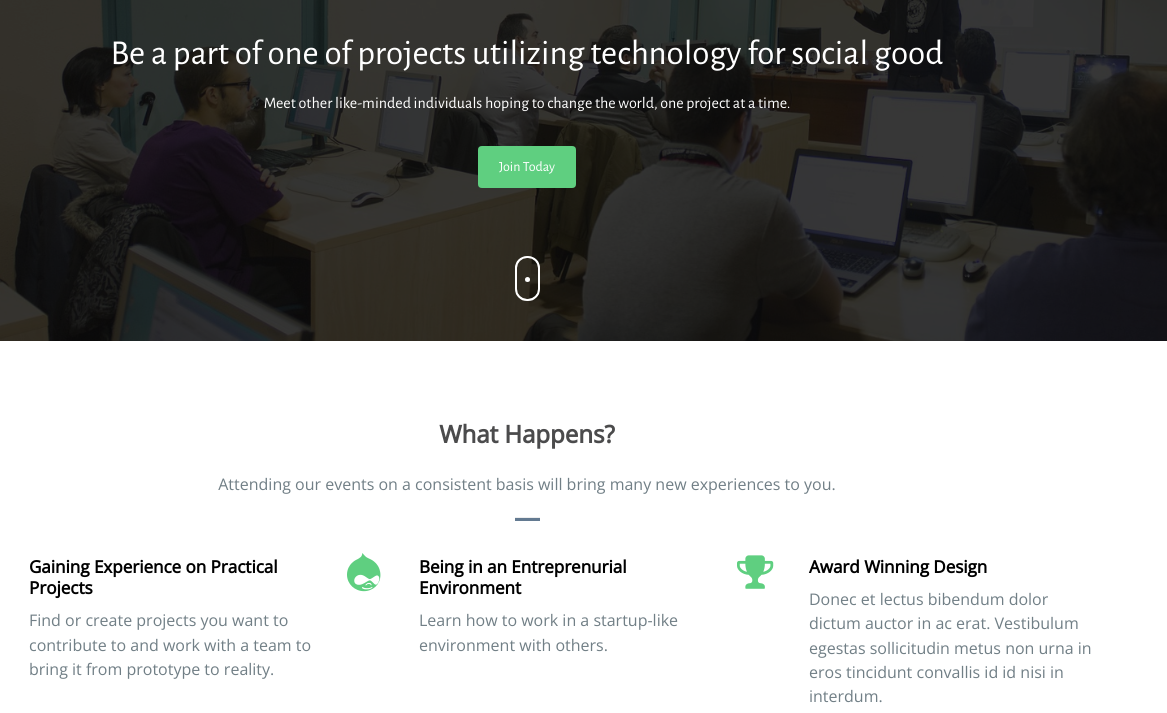
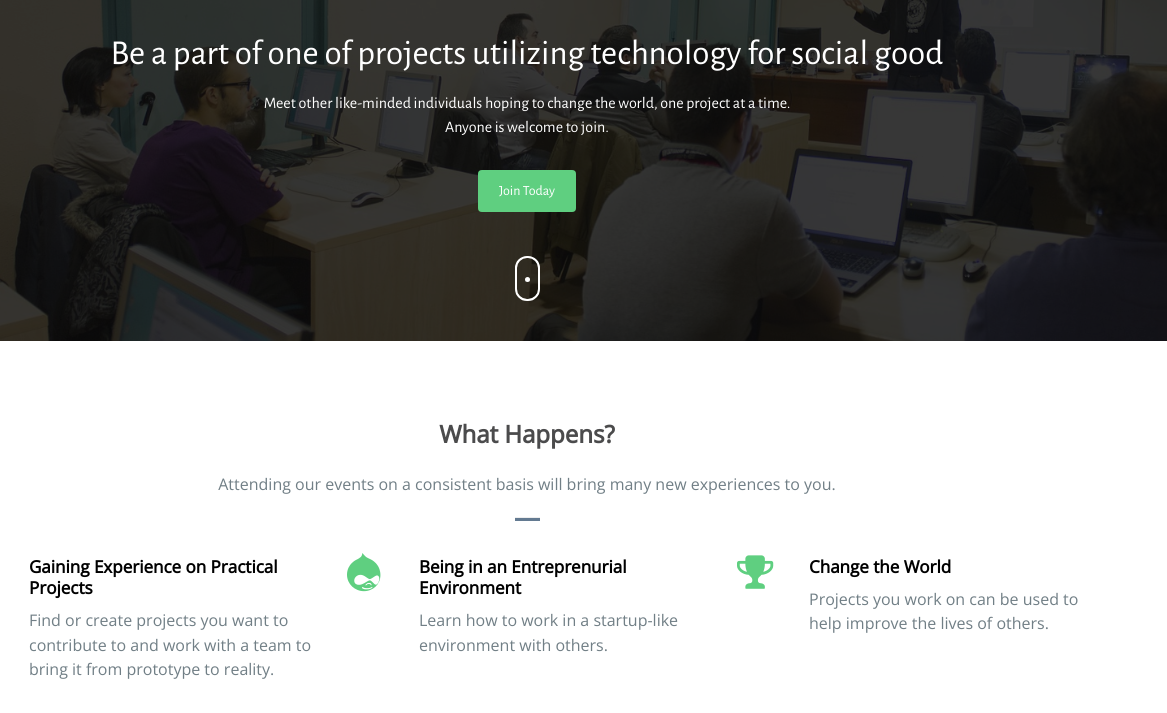
Before and after one commit to kevinvle/tech4good-collab, a plain HTML site: page index.html in a window 1280 px wide. Shown: the part 239-952 px from the top of the page, 113-1280 px from the left. Drawn offline with nearby package versions, Linux system fonts and the light colour scheme; a web font is replaced by a local one.

Commit message:
Update index.html

```diff
--- a/index.html
+++ b/index.html
@@ -106,7 +106,7 @@
               </div>
               <div class="intro-para text-center quote">
                 <p class="big-text">Be a part of one of projects utilizing technology for social good </p>
-                <p class="small-text">Meet other like-minded individuals hoping to change the world, one project at a time. <br> <!-- text here--> </p>
+                <p class="small-text">Meet other like-minded individuals hoping to change the world, one project at a time. <br> Anyone is welcome to join. <!-- text here--> </p>
                 <a href="#." class="btn">Join Today</a>
               </div>
               <a href="#feature" class="mouse-hover"><div class="mouse"></div></a>
@@ -151,8 +151,8 @@
             <div class="fea">
               <div class="col-md-4">
                 <div class="heading pull-right">
-                  <h4>Award Winning Design</h4>
-                  <p>Donec et lectus bibendum dolor dictum auctor in ac erat. Vestibulum egestas sollicitudin metus non urna in eros tincidunt convallis id id nisi in interdum.</p>
+                  <h4>Change the World</h4>
+                  <p>Projects you work on can be used to help improve the lives of others. </p>
                 </div>
                 <div class="fea-img pull-left">
                   <i class="fa fa-trophy"></i>
```
